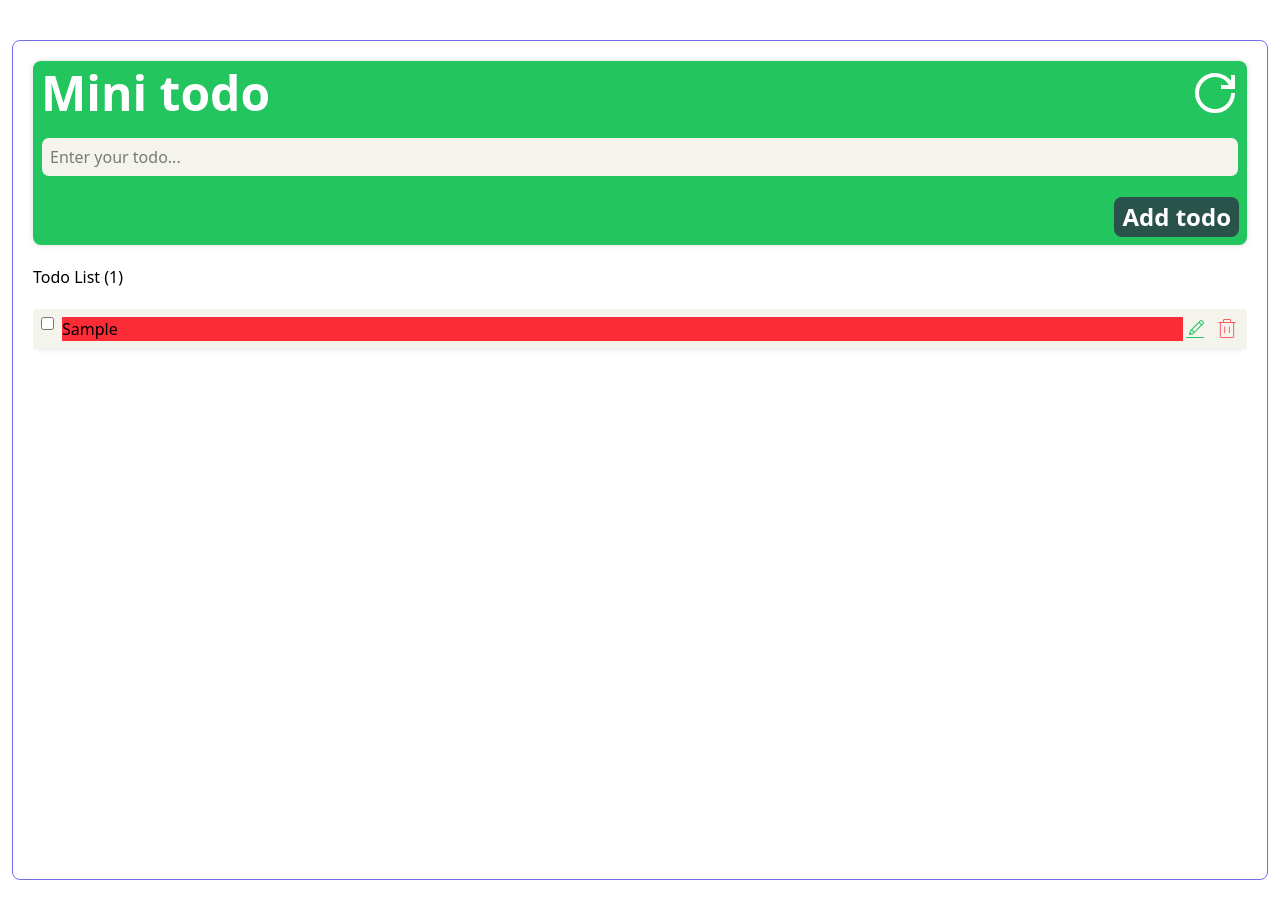
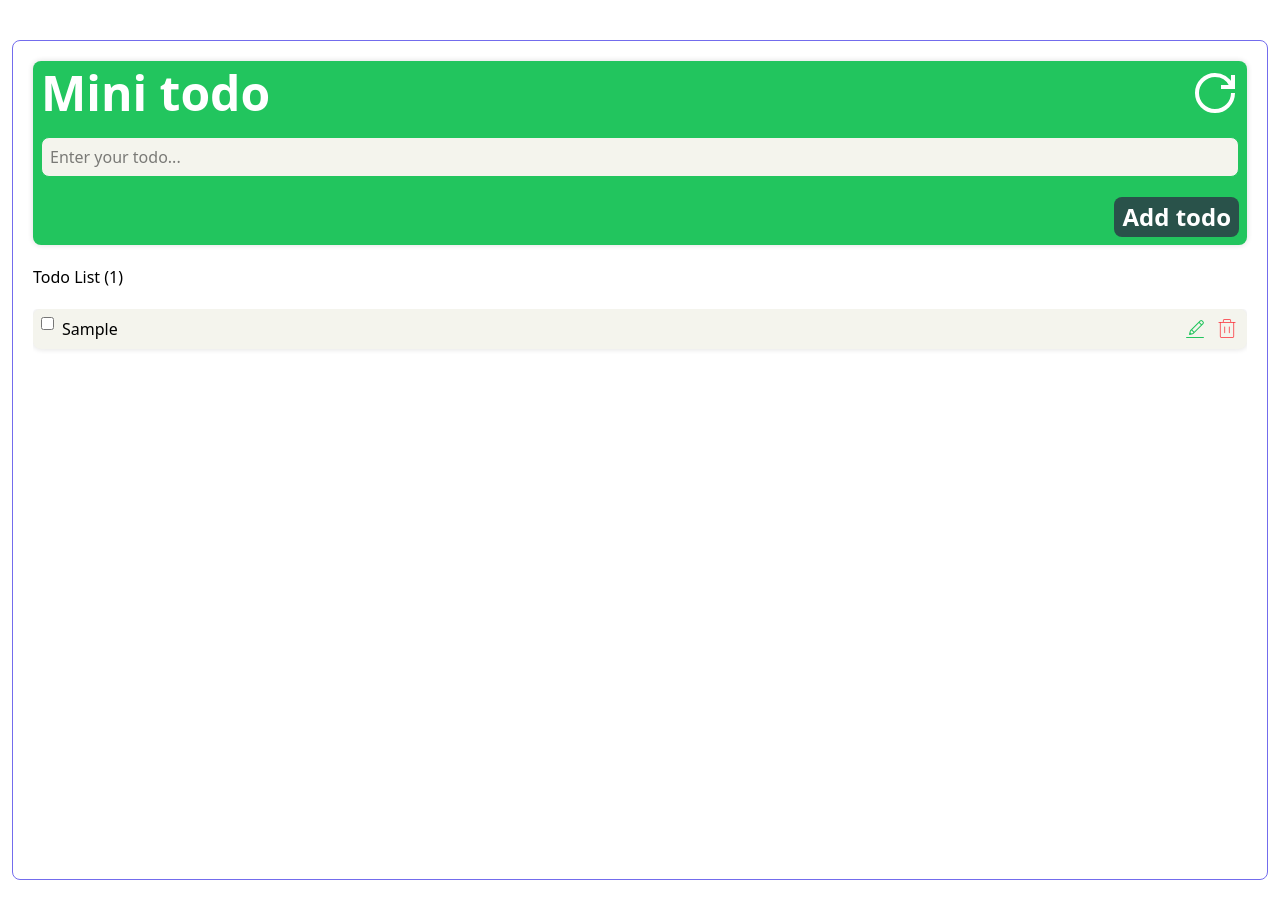
Before and after one commit to teajhaney/mini-todo-app, a React (Vite) app: page / in a window 1280 px wide. Both pictures are taken after typing "Sample" into the empty fields and a click on the button "Add todo". Built offline with nearby package versions, Linux system fonts and the light colour scheme.

Commit message:
Refactor TodoList component: remove unnecessary background color for improved text visibility

```diff
--- a/src/component/TodoList.tsx
+++ b/src/component/TodoList.tsx
@@ -64,7 +64,7 @@ const TodoList = () => {
                                     e.stopPropagation();
                                     toggleTodo(todo.id)
                                 }} id="" />
-                                <span className={`${todo.completed ? "line-through " : ""} bg-red-500 break-words w-full`}>{todo.text}</span>
+                                <span className={`${todo.completed ? "line-through " : ""}  break-words w-full`}>{todo.text}</span>
                             </div>
                             <div className="flex gap-2 text-2xl font-extrabold items-start ">
                                 <CiEdit onClick={(e) => handleClickToEdit(e, todo.id, todo.text)} className="text-green" />
```
